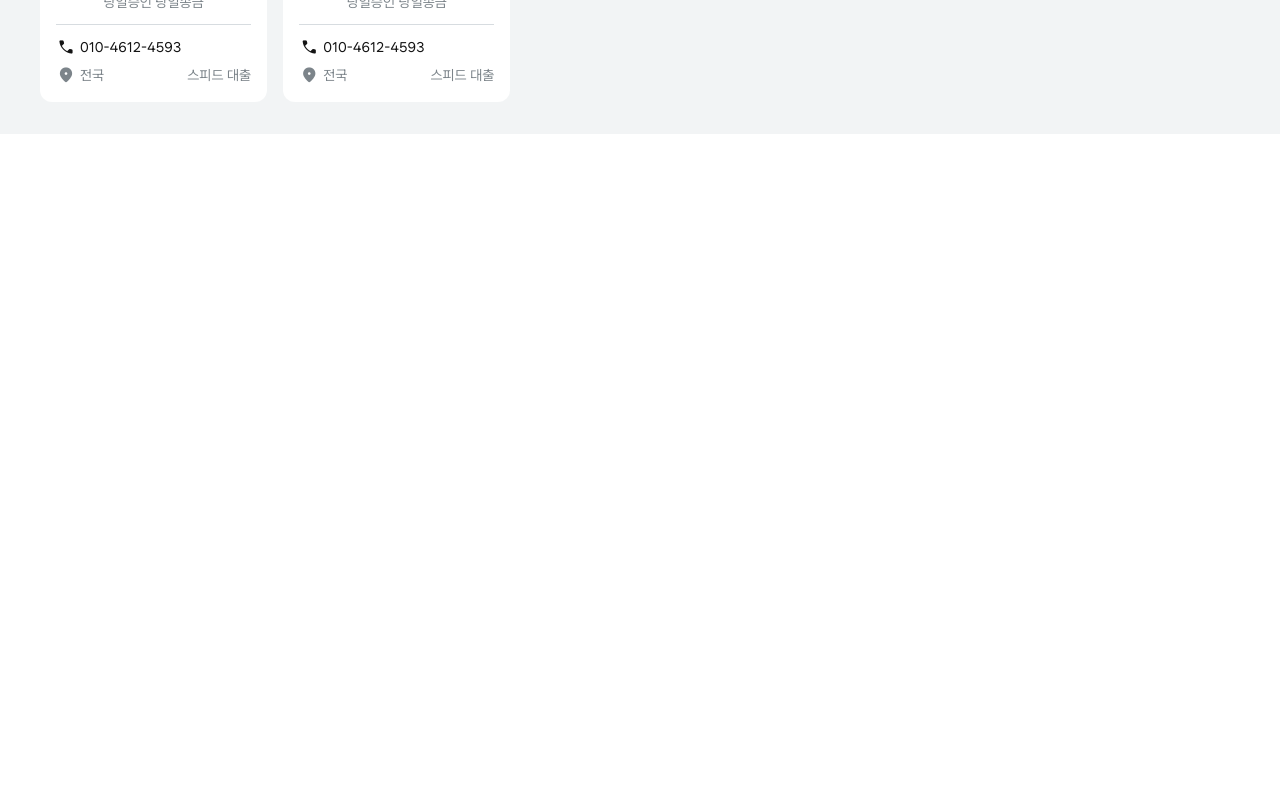
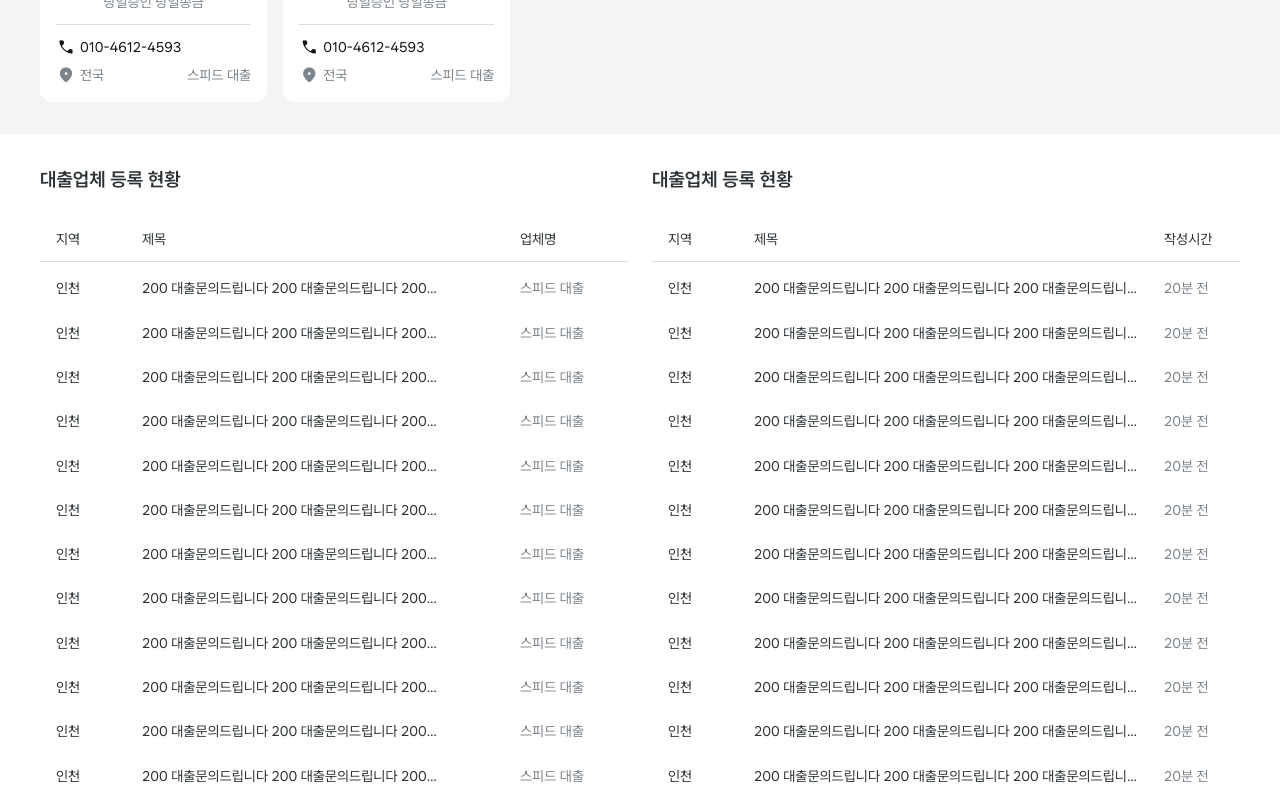
Before and after one commit to zegiha/loan_website, a Next.js app: page / in a window 1280 px wide. Shown: the part 1620-2420 px from the top of the page. Before the commit the page ends 1754 px from the top, so only its background shows below. Built offline with nearby package versions, Linux system fonts and the light colour scheme.

Commit message:
feat: RegisterStatusTableAndRealTimeLoanTableSection.tsx페이지 제작

```diff
--- a/app/page.tsx
+++ b/app/page.tsx
@@ -4,6 +4,8 @@ import {
   PremiumBannerAndRealTimeLoanSection,
   MainRegisteredCompanySection,
 } from "@/features/home";
+import RegisterStatusTableAndRealTimeLoanTableSection
+  from "@/features/home/RegisterStatusTableAndRealTimeLoanTableSection/ui/RegisterStatusTableAndRealTimeLoanTableSection";
 
 export default function Home() {
   return (
@@ -11,6 +13,7 @@ export default function Home() {
       <DisplaySection/>
       <PremiumBannerAndRealTimeLoanSection/>
       <MainRegisteredCompanySection/>
+      <RegisterStatusTableAndRealTimeLoanTableSection/>
     </Col>
   );
 }
--- /dev/null
+++ b/features/home/RegisterStatusTableAndRealTimeLoanTableSection/api/getRealTimeLoan.ts
@@ -0,0 +1,14 @@
+import {TRealTimeLoan} from "@/features/home/RegisterStatusTableAndRealTimeLoanTableSection/type";
+
+export default function getRealTimeLoan(dataLength: number | undefined = 15): Array<TRealTimeLoan> {
+  const dummy: TRealTimeLoan = {
+    location: '인천',
+    title: '200 대출문의드립니다 200 대출문의드립니다 200 대출문의드립니다 200 대출문의드립니다',
+    writedTime: '20분 전',
+  };
+  const res: Array<TRealTimeLoan> = [];
+  while(dataLength--) {
+    res.push(dummy)
+  }
+  return res;
+}
--- /dev/null
+++ b/features/home/RegisterStatusTableAndRealTimeLoanTableSection/api/getRegisterStatus.ts
@@ -0,0 +1,14 @@
+import {TRegisterStatus} from "@/features/home/RegisterStatusTableAndRealTimeLoanTableSection/type";
+
+export default function getRegisterStatus(dataLength: number | undefined = 15): Array<TRegisterStatus> {
+  const dummy:TRegisterStatus = {
+    location: '인천',
+    title: '200 대출문의드립니다 200 대출문의드립니다 200 대출문의드립니다 200 대출문의드립니다200 대출문의드립니다 200 대출문의드립니다 200 대출문의드립니다 200 대출문의드립니다200 대출문의드립니다 200 대출문의드립니다 200 대출문의드립니다 200 대출문의드립니다',
+    companyName: '스피드 대출',
+  }
+  const res: Array<TRegisterStatus> = [];
+  while(dataLength--) {
+    res.push(dummy);
+  }
+  return res;
+}
--- /dev/null
+++ b/features/home/RegisterStatusTableAndRealTimeLoanTableSection/type/index.ts
@@ -0,0 +1,11 @@
+type shareType = {
+  location: string;
+  title: string;
+}
+
+export type TRegisterStatus = shareType & {
+  companyName: string;
+}
+export type TRealTimeLoan = shareType & {
+  writedTime: string;
+}
--- /dev/null
+++ b/features/home/RegisterStatusTableAndRealTimeLoanTableSection/ui/RealTimeLoanTable.tsx
@@ -0,0 +1,53 @@
+import Table from "@/components/organisms/table/Table";
+import TableHead from "@/components/molecules/table/TableHead";
+import Typo from "@/components/atoms/typo/Typo";
+import {TRealTimeLoan} from "@/features/home/RegisterStatusTableAndRealTimeLoanTableSection/type";
+import getRealTimeLoan from "@/features/home/RegisterStatusTableAndRealTimeLoanTableSection/api/getRealTimeLoan";
+import TableRow from "@/components/molecules/table/TableRow";
+
+export default function RealTimeLoanTable() {
+  return (
+    <Table
+      head={<RealTimeLoanTableHead/>}
+    >
+      {getRealTimeLoan().map((v, i) => (
+        <RealTimeLoanTableRow
+          key={i}
+          {...v}
+        />
+      ))}
+    </Table>
+  );
+}
+
+function RealTimeLoanTableHead() {
+  return <TableHead>
+    <Typo.Contents width={70}>
+      지역
+    </Typo.Contents>
+    <Typo.Contents width={'fill'}>
+      제목
+    </Typo.Contents>
+    <Typo.Contents width={60}>
+      작성시간
+    </Typo.Contents>
+  </TableHead>
+}
+
+function RealTimeLoanTableRow({
+  location,
+  title,
+  writedTime,
+}: TRealTimeLoan) {
+  return <TableRow>
+    <Typo.Contents width={70}>
+      {location}
+    </Typo.Contents>
+    <Typo.Contents width={'fill'} textOverflowLine={1}>
+      {title}
+    </Typo.Contents>
+    <Typo.Contents width={60} color={'dim'}>
+      {writedTime}
+    </Typo.Contents>
+  </TableRow>;
+}
--- /dev/null
+++ b/features/home/RegisterStatusTableAndRealTimeLoanTableSection/ui/RegisterStatusTable.tsx
@@ -0,0 +1,52 @@
+import Table from "@/components/organisms/table/Table";
+import getRegisterStatus from "@/features/home/RegisterStatusTableAndRealTimeLoanTableSection/api/getRegisterStatus";
+import TableHead from "@/components/molecules/table/TableHead";
+import Typo from "@/components/atoms/typo/Typo";
+import TableRow from "@/components/molecules/table/TableRow";
+import {TRegisterStatus} from "@/features/home/RegisterStatusTableAndRealTimeLoanTableSection/type";
+
+export default function RegisterStatusTable() {
+  return (
+    <Table
+      head={<RegisterStatusTableHead/>}
+    >
+      {getRegisterStatus().map((v, i) => (
+        <RegisterStatusTableRow
+          key={i}
+          {...v}
+        />
+      ))}
+    </Table>
+  );
+}
+
+function RegisterStatusTableHead() {
+  return <TableHead>
+    <Typo.Contents width={70}>
+      지역
+    </Typo.Contents>
+    <Typo.Contents width={'fill'}>
+      제목
+    </Typo.Contents>
+    <Typo.Contents width={92}>
+      업체명
+    </Typo.Contents>
+  </TableHead>
+}
+function RegisterStatusTableRow({
+  location,
+  title,
+  companyName,
+}: TRegisterStatus) {
+  return <TableRow>
+    <Typo.Contents width={70}>
+      {location}
+    </Typo.Contents>
+    <Typo.Contents width={'fill'} textOverflowLine={1}>
+      {title}
+    </Typo.Contents>
+    <Typo.Contents width={92} color={'dim'} textOverflowLine={1}>
+      {companyName}
+    </Typo.Contents>
+  </TableRow>
+}
--- /dev/null
+++ b/features/home/RegisterStatusTableAndRealTimeLoanTableSection/ui/RegisterStatusTableAndRealTimeLoanTableSection.tsx
@@ -0,0 +1,35 @@
+import Section from "@/components/molecules/section/Section";
+import {Col, Row} from "@/components/atoms/layout";
+import Typo from "@/components/atoms/typo/Typo";
+import RegisterStatusTable from "@/features/home/RegisterStatusTableAndRealTimeLoanTableSection/ui/RegisterStatusTable";
+import RealTimeLoanTable from "@/features/home/RegisterStatusTableAndRealTimeLoanTableSection/ui/RealTimeLoanTable";
+
+export default function RegisterStatusTableAndRealTimeLoanTableSection() {
+  return (
+    <Section backgroundColor={'surface'}>
+      <Row
+        width={'fill'}
+        gap={24}
+      >
+        <Col
+          width={'fill'}
+          gap={24}
+        >
+          <Typo.Body emphasize>
+            대출업체 등록 현황
+          </Typo.Body>
+          <RegisterStatusTable/>
+        </Col>
+        <Col
+          width={'fill'}
+          gap={24}
+        >
+          <Typo.Body emphasize>
+            대출업체 등록 현황
+          </Typo.Body>
+          <RealTimeLoanTable/>
+        </Col>
+      </Row>
+    </Section>
+  );
+}
```
